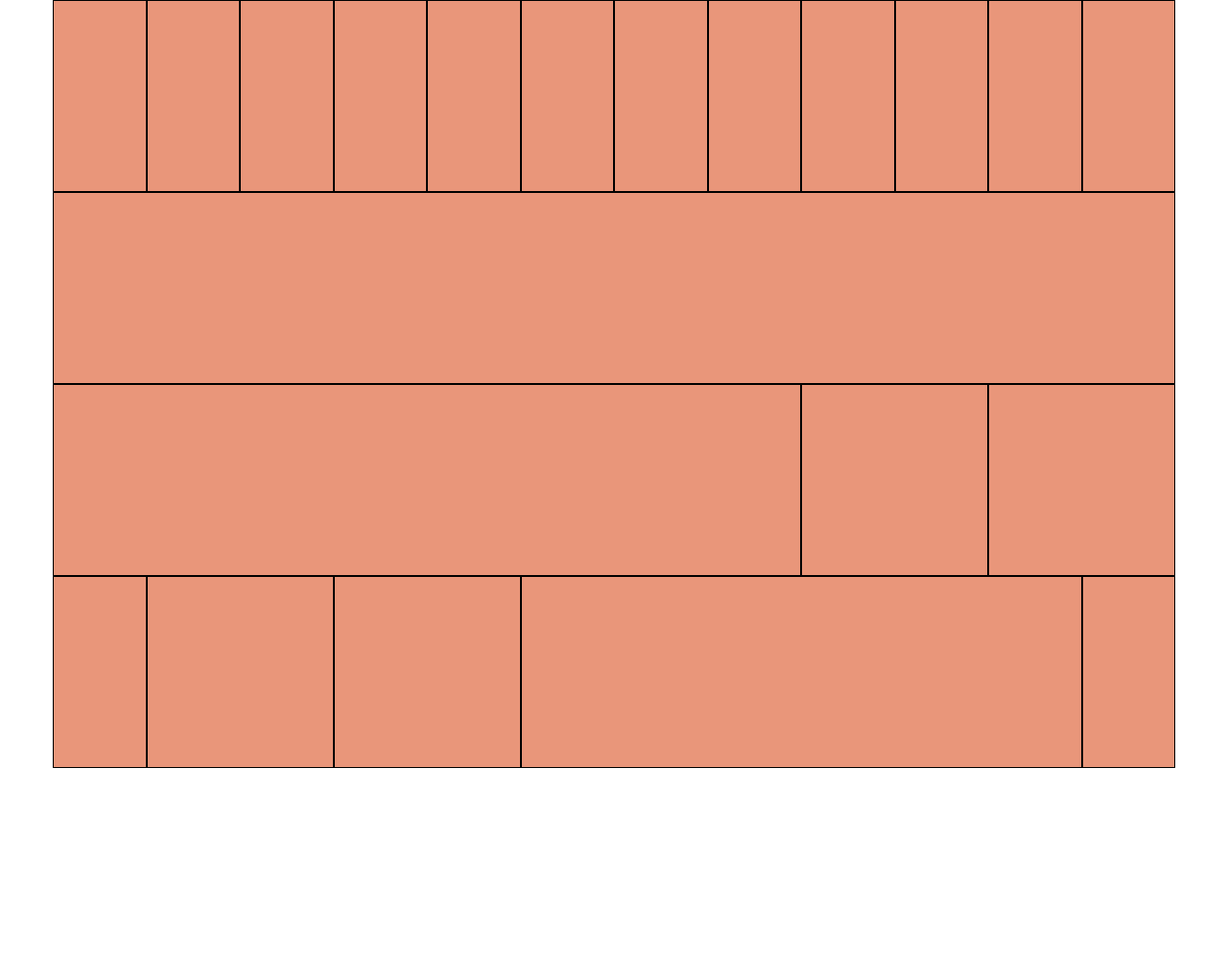
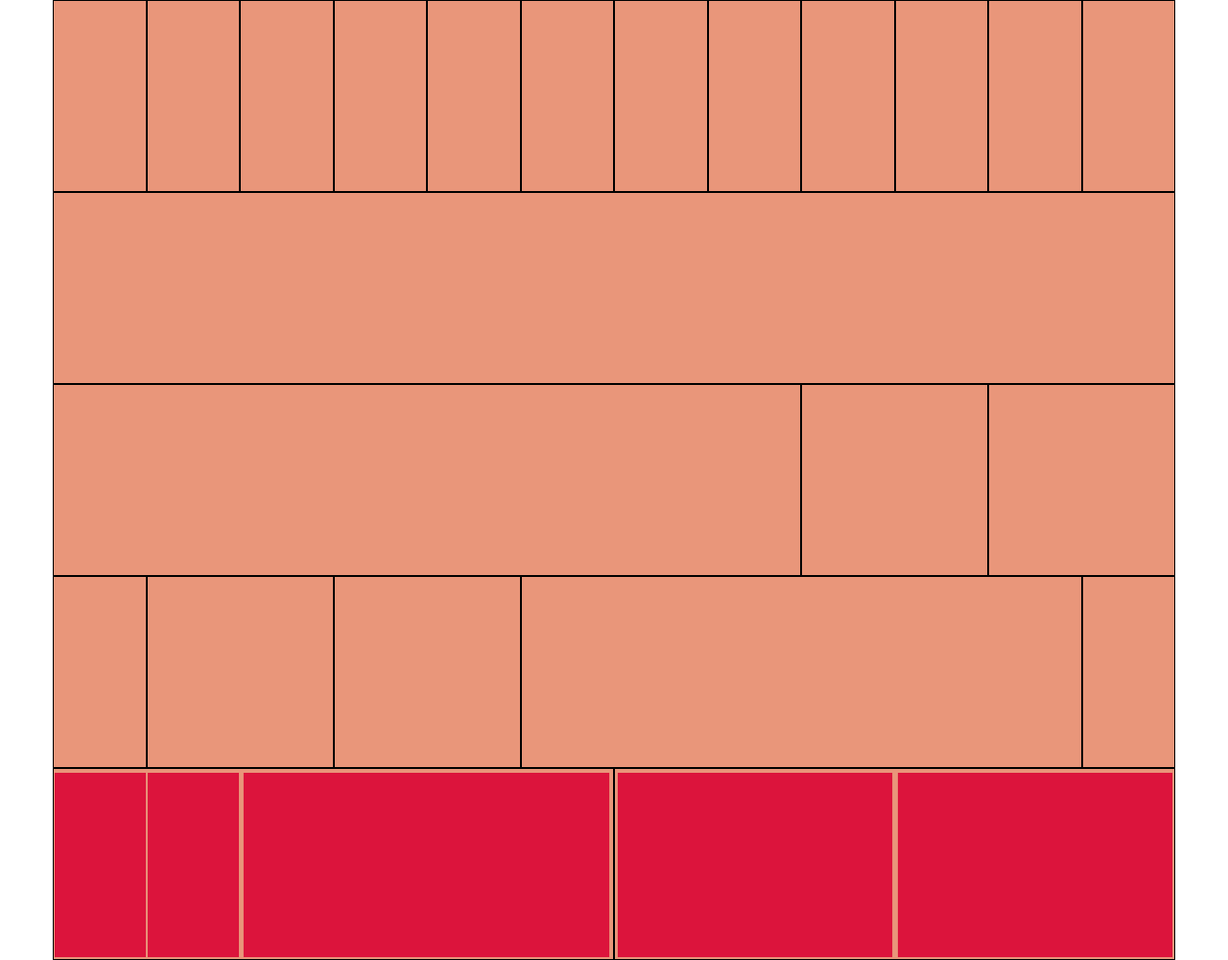
Before and after one commit to gianluca-forgia95/html-css-12bool, a plain HTML site: page index.html in a window 1280 px wide. Shown: the whole page at 96% size. Before the commit the page ends 800 px from the top, so only its background shows below. Drawn offline with Linux system fonts and the light colour scheme.

Commit message:
Inserito stile ultima row

```diff
--- a/css/12-bool.css
+++ b/css/12-bool.css
@@ -27,7 +27,7 @@
  }
  /* /Framework */
  /* Colonne */
- [class*='col-'] {
+  [class*='col-'] {
    float: left;
    background-color: #E9967A;
    border: 1px solid black;
--- a/css/style.css
+++ b/css/style.css
@@ -0,0 +1,6 @@
+.nested {
+  background-color: #DC143C;
+  border: none;
+  transform: scale( 0.98 , 0.96);
+
+}
--- a/index.html
+++ b/index.html
@@ -49,8 +49,19 @@
          <div class="col-2"></div>
          <div class="col-6"></div>
          <div class="col-1"></div>
+       </div>
+      <div class="container">
+        <div class="col-6">
+          <div class="col-2 nested"></div>
+          <div class="col-2 nested"></div>
+          <div class="col-8 nested"></div>
+        </div>
+        <div class="col-6">
+          <div class="col-6 nested"></div>
+          <div class="col-6 nested"></div>
+        </div>
+      </div>
 
-       </div>
 
 
 
```
